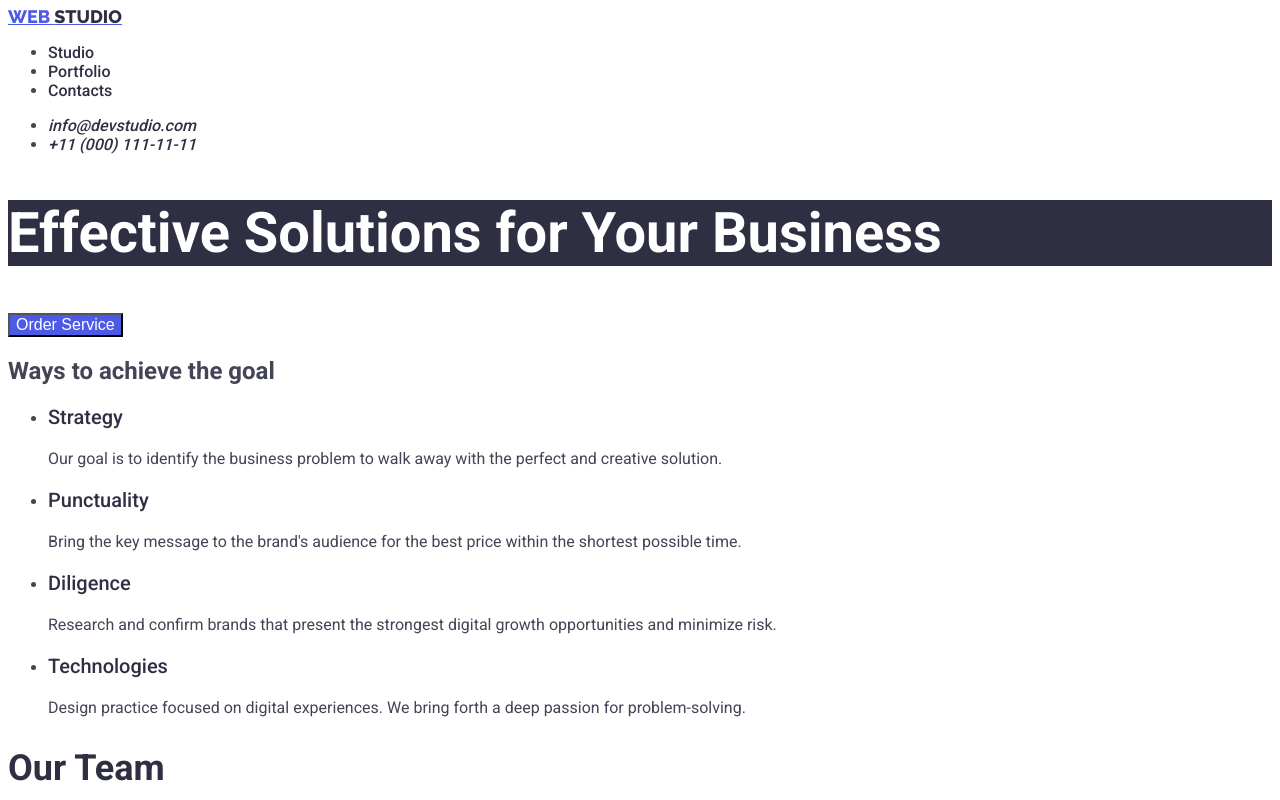
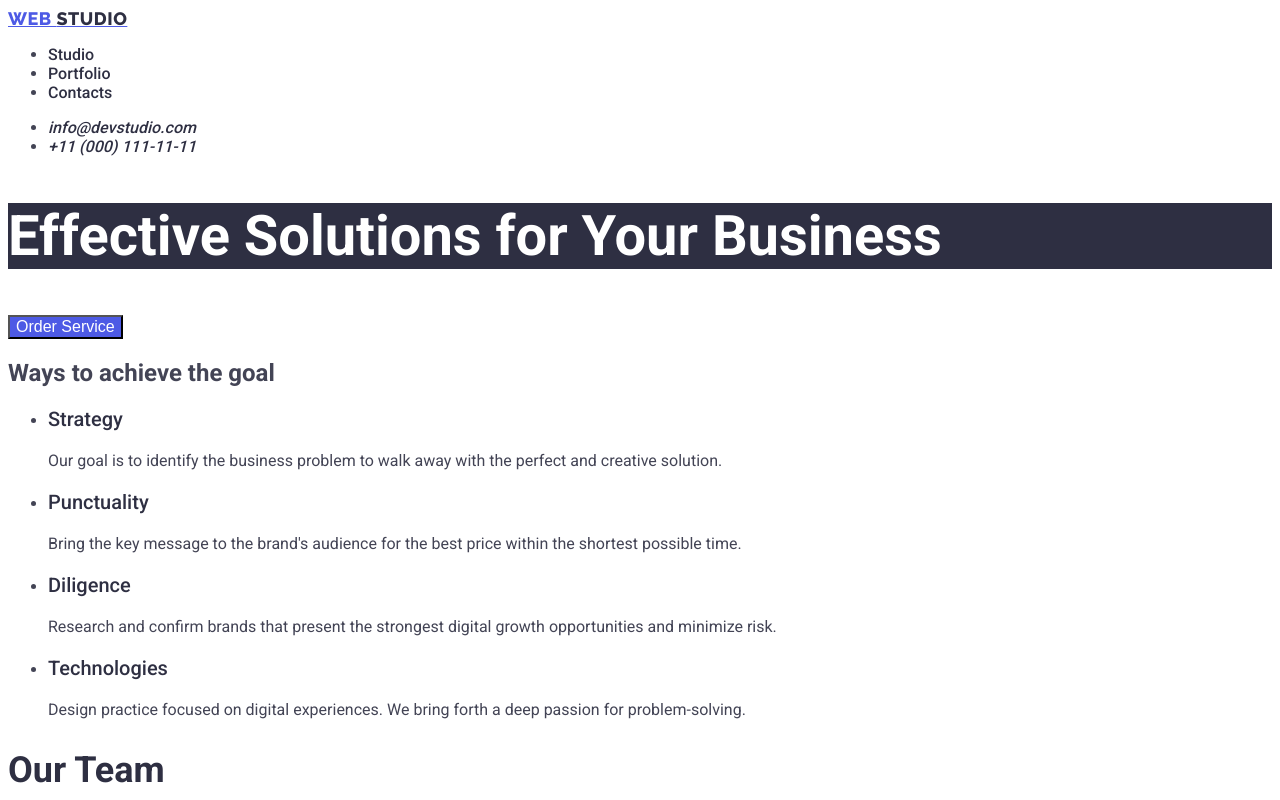
Before and after one commit to sofiazozuk/goit-homework-02, a plain HTML site: page index.html in a window 1280 px wide. Shown: the top 800 px of the page. Drawn offline with Linux system fonts and the light colour scheme.

Commit message:
styles changes

```diff
--- a/css/styles.css
+++ b/css/styles.css
@@ -10,8 +10,8 @@ color:#4D5AE5;
 font-size: 18px;
 font-style: normal;
 font-weight: 700;
-line-height: 1.17px;
-letter-spacing: 0.03;
+line-height: 1.17;
+letter-spacing: 0.03em;
 text-transform: uppercase;
 }
 .main-logo-second{
@@ -20,8 +20,8 @@ font-family:"Raleway", sans-serif;
 font-size: 18px;
 font-style: normal;
 font-weight: 700;
-line-height: 1.17px;
-letter-spacing: 0.03;
+line-height: 1.17;
+letter-spacing: 0.03em;
 text-transform: uppercase;
 }
 .main-header{
```
